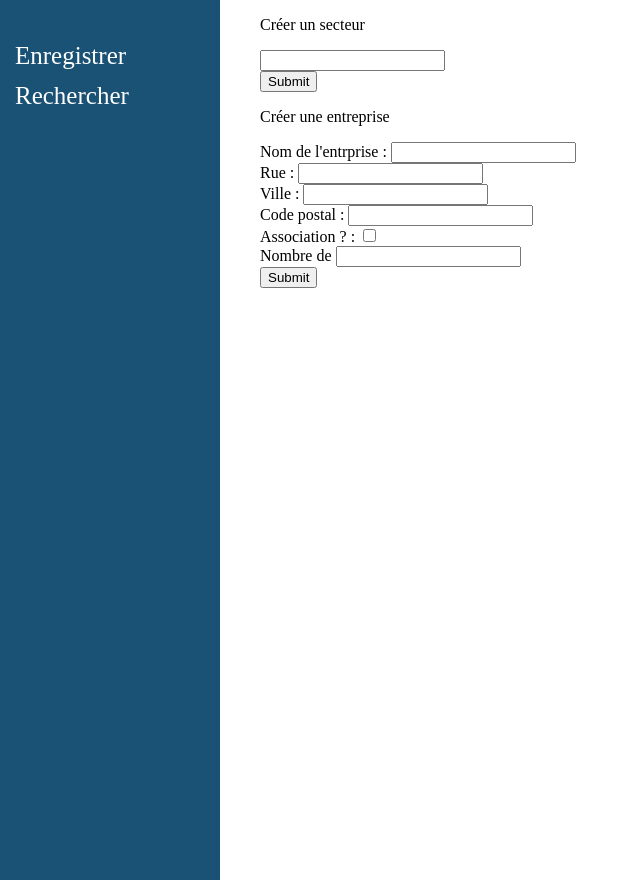
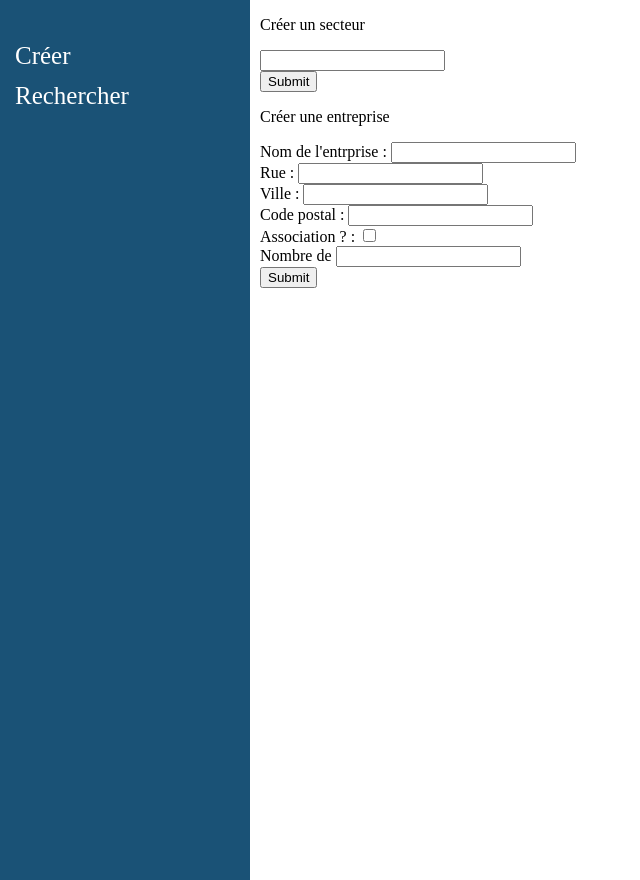
Before and after one commit to fontaipi/LP-MI-PHP, a PHP site: page /view.php in a window 1280 px wide. Shown: the whole page, without its empty margins (0-640 px from the left). Run offline with PHP 8.4, Linux system fonts and the light colour scheme.

Commit message:
maj index.php

```diff
--- a/View/style.css
+++ b/View/style.css
@@ -1,6 +1,6 @@
 .menu {
   height: 100%;
-  width: 220px;
+  width: 250px;
   position: fixed;
   z-index: 1;
   top: 0;
@@ -24,4 +24,32 @@
   padding: 0 2rem;
   margin-left: 220px; }
 
+li ul {
+  display: none; }
+
+li:hover > ul {
+  display: block; }
+
+li:hover li {
+  float: none; }
+
+li:hover a {
+  background: #5dade2; }
+
+li:hover li a:hover {
+  background: #aed6f1; }
+
+.menu li ul li {
+  border-top: 0; }
+
+ul:before,
+ul:after {
+  content: " ";
+  /* 1 */
+  display: table;
+  /* 2 */ }
+
+ul:after {
+  clear: both; }
+
 /*# sourceMappingURL=style.css.map */
--- a/View/style.scss
+++ b/View/style.scss
@@ -1,7 +1,6 @@
-
 .menu {
   height: 100%;
-  width: 220px;
+  width: 250px;
   position: fixed;
   z-index: 1;
   top: 0;
@@ -32,3 +31,20 @@
   padding: 0 2rem;
   margin-left: 220px;
 }
+
+li ul { display: none; }
+
+li:hover > ul {
+  display: block;
+}
+li:hover li { float: none; }
+li:hover a { background: #5dade2; }
+li:hover li a:hover { background:  #aed6f1 ; }
+.menu li ul li { border-top: 0; }
+
+ul:before,
+ul:after {
+  content: " "; /* 1 */
+  display: table; /* 2 */
+}
+ul:after { clear: both; }
--- a/View/view.php
+++ b/View/view.php
@@ -12,8 +12,13 @@
 <div class="menu">
     <nav>
         <ul>
-            <a href="#"><li>Enregistrer</li></a>
-            <a href="#"><li>Rechercher</li></a>
+            <li><a href="#">Créer</a>
+                <ul>
+                    <li><a href="#">Créer un secteur</a></li>
+                    <li><a href="#">Créer une entreprise</a></li>
+                </ul>
+            </li>
+            <li> <a href="#">Rechercher</a></li>
         </ul>
     </nav>
 </div>
```
Also changed, not shown: View/index.js (added), 1 other file.
